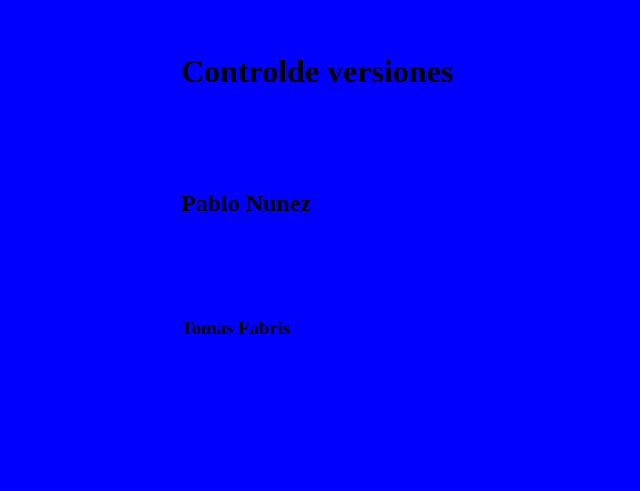
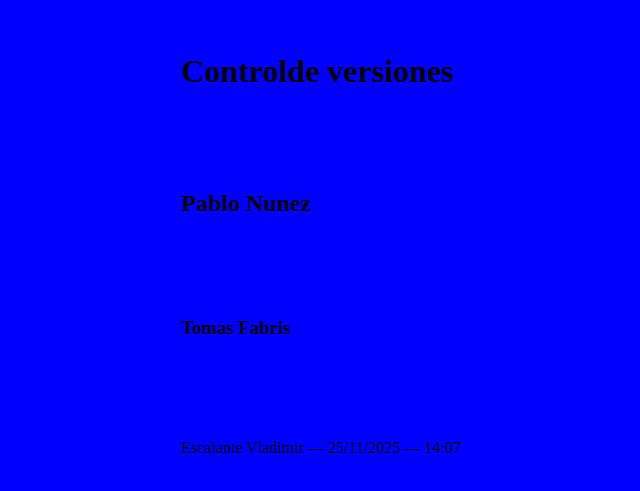
Before and after one commit to vladimir-mora/TP_SO_I4_Equipo_110, a plain HTML site: page index.html in a window 1280 px wide. Shown: the part 147-638 px from the top of the page, without its empty margins (119-759 px from the left). Drawn offline with Linux system fonts and the light colour scheme.

Commit message:
GAMMA: agrega apellido nombre fecha y hora en TESTING

```diff
--- a/index.html
+++ b/index.html
@@ -13,3 +13,4 @@
 </html>
 <h2>Pablo Nunez</h2>
 <h3>Tomas Fabris</h3>
+<p>Escalante Vladimir — 25/11/2025 — 14:07</p>
```
